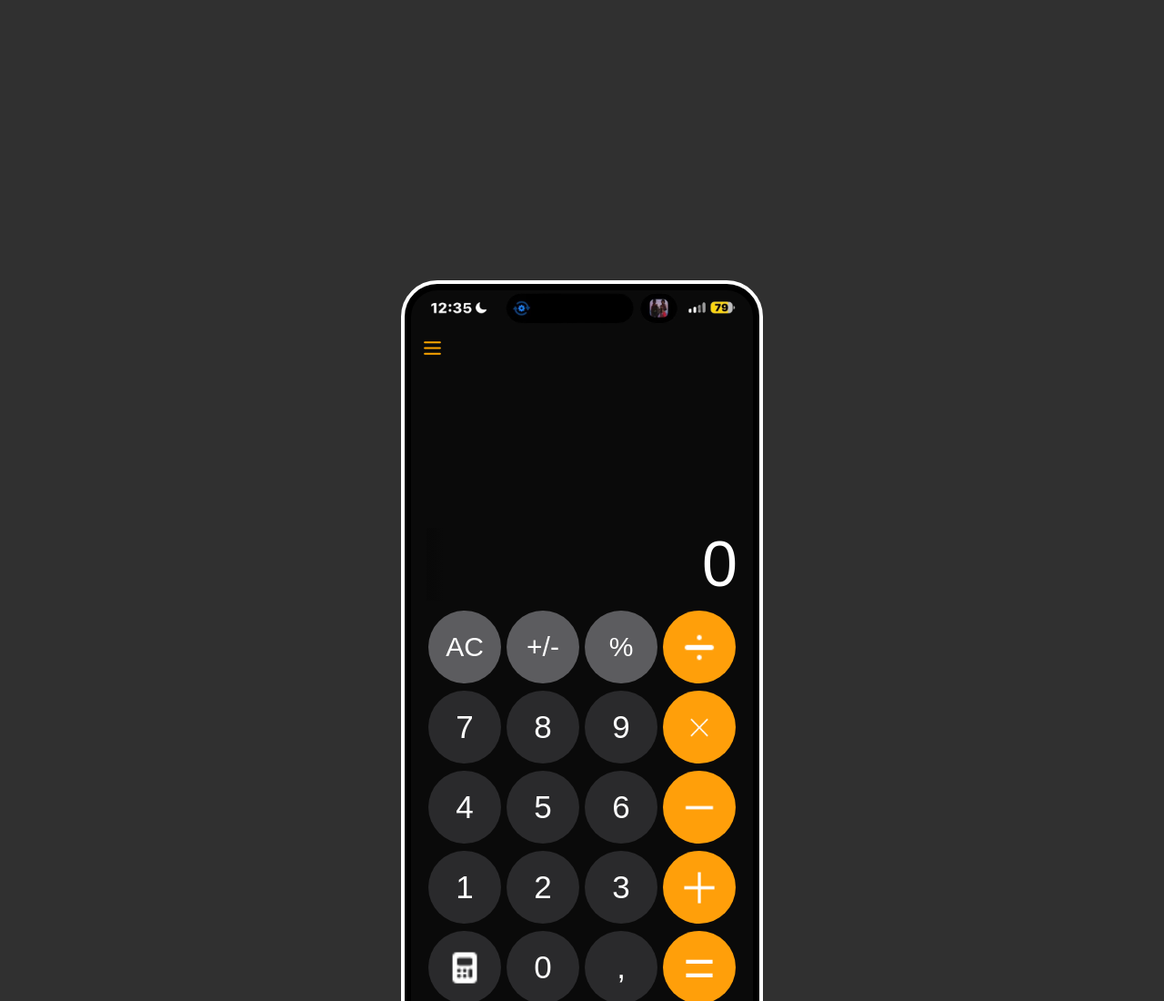
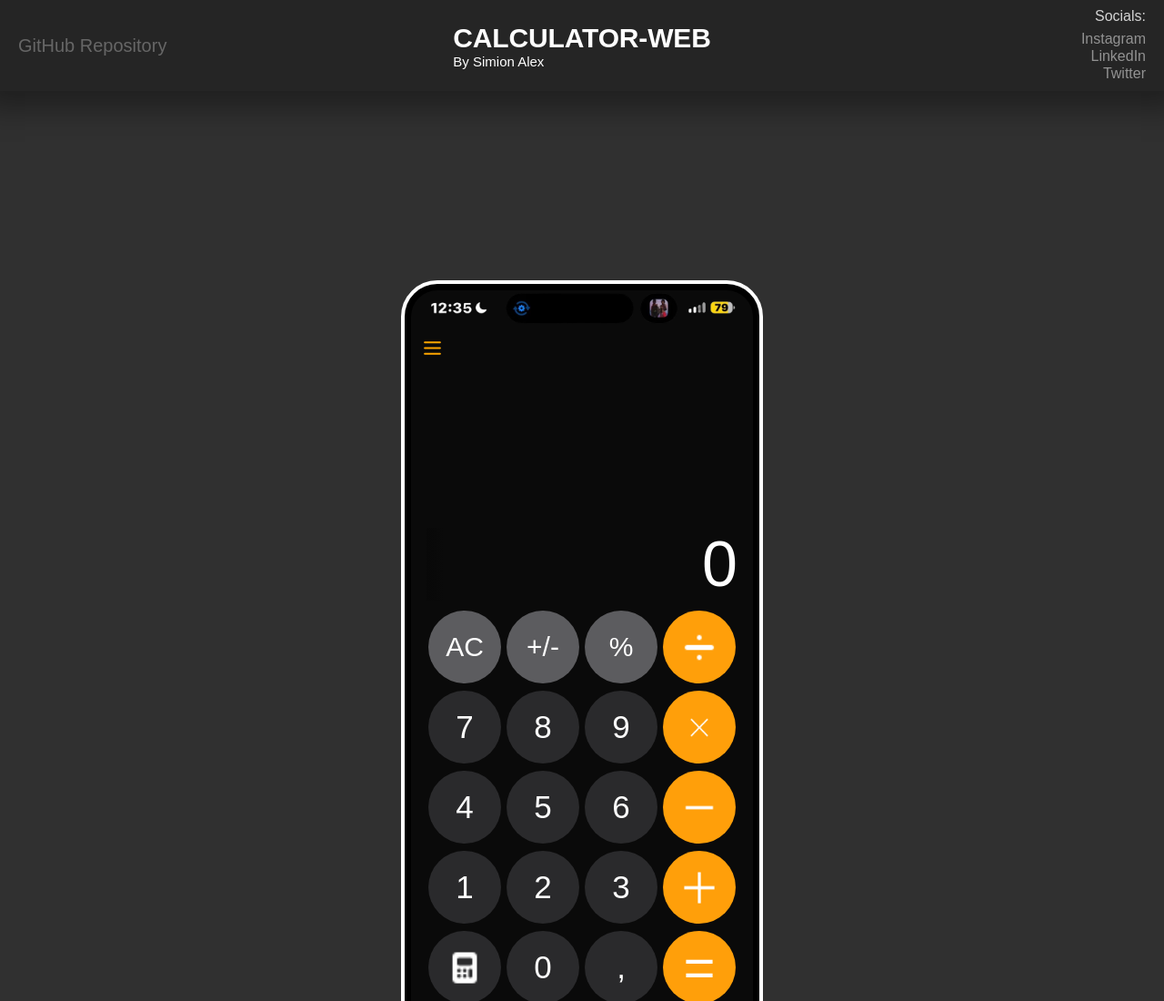
Before and after one commit to GoldenAlwxx/calculator-web, a plain HTML site: page calculator.html in a window 1280 px wide. Shown: the top 1100 px of the page at 91% size. Drawn offline with Linux system fonts and the light colour scheme.

Commit message:
Add page header with navigation links and social media links

```diff
--- a/calculator.html
+++ b/calculator.html
@@ -9,12 +9,22 @@
     <link rel="stylesheet" href="styles/general.css" />
   </head>
   <body>
+    <div class="page-header">
+      <a class="back-button" href="https://github.com/GoldenAlwxx/calculator-web/tree/master">GitHub Repository</a>
+      <div>
+        <div class="title">CALCULATOR-WEB</div>
+        <div class="author">By Simion Alex</div>
+      </div>
+      <div class="socials-container">
+        <p>Socials:</p>
+        <a href="https://www.instagram.com/simioni.alexx/">Instagram</a>
+        <a href="https://www.linkedin.com/in/simion-alex-a7942133a/">LinkedIn</a>
+        <a href="https://x.com/simoni_alexx">Twitter</a>
+      </div>
+    </div>
+
     <div class="phone-container">
       <header>
-        <!-- <span class="time">9:41</span>
-        <img draggable="false" src="icons/signal-icon.png" alt="wifi-icon" />
-        <img draggable="false" src="icons/wifi-icon.png" alt="wifi-icon" />
-        <img draggable="false" src="icons/battery-icon.png" alt="wifi-icon" /> -->
         <img draggable="false" src="header.png" alt="phone-header"/>
       </header>
       <main>
--- a/styles/general.css
+++ b/styles/general.css
@@ -8,6 +8,60 @@ body {
   color: white;
   background: linear-gradient(0deg, white, rgb(48, 48, 48) 40%) no-repeat;
   user-select: none;
+}
+
+.page-header {
+  position: absolute;
+  top: 0;
+  right: 0;
+  left: 0;
+  height: 100px;
+  background-color: rgb(37, 37, 37);
+  box-shadow: 0 0 30px 20px rgba(0, 0, 0, 0.35);
+  display: flex;
+  justify-content: center;
+  align-items: center;
+}
+
+.title {
+  font-size: 30px;
+  font-weight: bold;
+  letter-spacing: -.15px;
+}
+
+.author {
+  font-size: 15px;
+  font-weight: normal;
+}
+
+.back-button {
+  flex: 1;
+  padding-left: 20px;
+  font-size: 20px;
+  color: rgba(255, 255, 255, 0.3);
+  text-decoration: none;
+}
+
+.socials-container {
+  flex: 1;
+  display: flex;
+  flex-direction: column;
+  align-items: flex-end;
+  padding-right: 20px;
+  color: rgba(255, 255, 255, 1);
+}
+
+.socials-container a {
+  margin: 0;
+  color: rgba(255, 255, 255, 0.5);
+  text-decoration: none;
+  margin-bottom: 1px;
+}
+
+.socials-container p {
+  margin: 0;
+  color: rgba(255, 255, 255, 0.8);
+  margin-bottom: 7px;
 }
 
 .phone-container {
@@ -68,6 +122,7 @@ main {
 .previous-calculation {
   color: rgb(142, 142, 148);
   font-size: 31px;
+  top: 175px;
 }
 
 .current-calculation {
```
